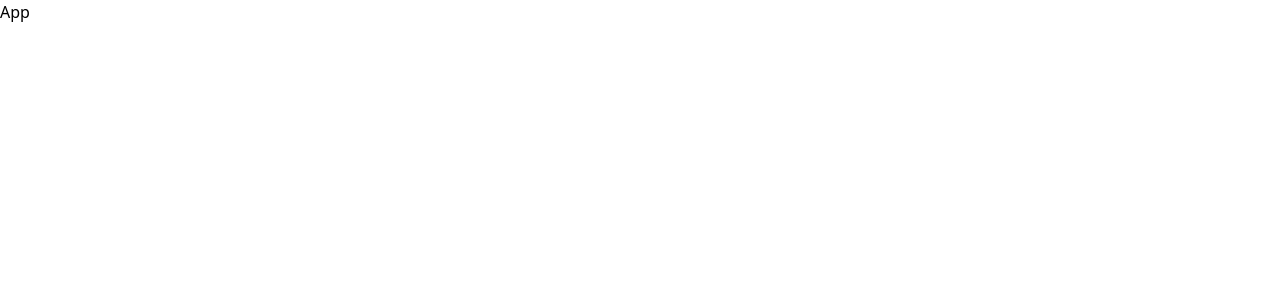
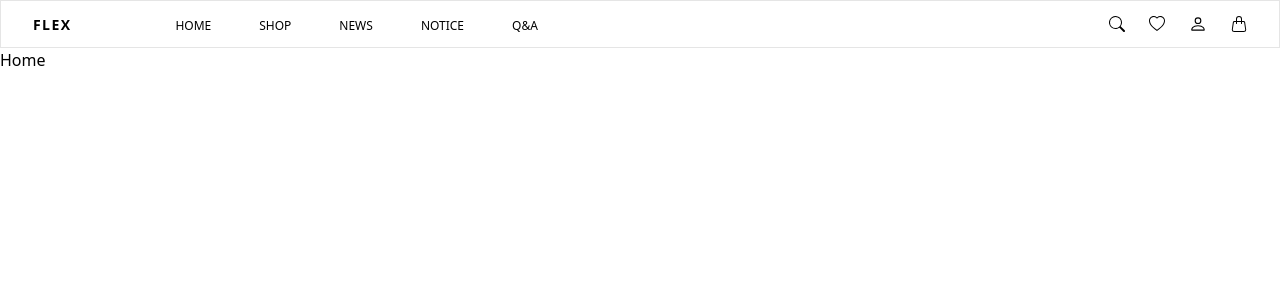
Before and after one commit to imkhanh/ecommerce-app-v1, a React (Create React App) app in the folder client/: page / in a window 1280 px wide. Shown: the top 300 px of the page. Built offline with nearby package versions, Linux system fonts and the light colour scheme.

Commit message:
first commit

```diff
--- a/client/public/index.html
+++ b/client/public/index.html
@@ -6,18 +6,13 @@
   <link rel="icon" href="%PUBLIC_URL%/favicon.ico" />
   <meta name="viewport" content="width=device-width, initial-scale=1" />
   <meta name="theme-color" content="#000000" />
-  <meta name="description" content="Web site created using create-react-app" />
-  <link rel="apple-touch-icon" href="%PUBLIC_URL%/logo192.png" />
+  <meta name="description" content="Ecommerce Shop  | Khanh Nguyen" />
 
-  <link rel="manifest" href="%PUBLIC_URL%/manifest.json" />
-
-  <title>Knovv Shop  | Khanh Nguyen</title>
+  <title>Ecommerce Shop  | Khanh Nguyen</title>
 </head>
 
 <body>
-  <noscript>You need to enable JavaScript to run this app.</noscript>
   <div id="root"></div>
-
 </body>
 
 </html>
--- a/client/src/App.js
+++ b/client/src/App.js
@@ -1,7 +1,21 @@
-import React from 'react';
+import React, { useReducer } from 'react';
+import { LayoutContext } from './components/Shop/Layout/Layout';
+import { layoutState, layoutReducer } from './components/Shop/Layout/LayoutContext';
+import { BrowserRouter as Router, Routes, Route } from 'react-router-dom';
+
+import { Home } from './components/Shop/Home/Home';
 
 const App = () => {
-	return <div>App</div>;
+	const [state, dispatch] = useReducer(layoutReducer, layoutState);
+	return (
+		<LayoutContext.Provider value={{ state, dispatch }}>
+			<Router>
+				<Routes>
+					<Route path="/" element={<Home />} />
+				</Routes>
+			</Router>
+		</LayoutContext.Provider>
+	);
 };
 
 export default App;
--- /dev/null
+++ b/client/src/components/Shop/Home/Home.js
@@ -0,0 +1,15 @@
+import React, { createContext, useReducer } from 'react';
+import { homeReducer, homeState } from './HomeContext';
+import Layout from '../Layout/Layout';
+
+export const HomeContext = createContext();
+
+export const Home = () => {
+	const [state, dispatch] = useReducer(homeReducer, homeState);
+
+	return (
+		<HomeContext.Provider value={{ state, dispatch }}>
+			<Layout children={<div className="h-[2000px]">Home</div>} />
+		</HomeContext.Provider>
+	);
+};
--- /dev/null
+++ b/client/src/components/Shop/Home/HomeContext.js
@@ -0,0 +1,11 @@
+export const homeState = {};
+
+export const homeReducer = (state = homeState, action) => {
+	switch (action.type) {
+		case '':
+			return '';
+
+		default:
+			return state;
+	}
+};
--- /dev/null
+++ b/client/src/components/Shop/Layout/Header.js
@@ -0,0 +1,76 @@
+import React, { useState } from 'react';
+import { Link } from 'react-router-dom';
+import { BsHandbag, BsHeart, BsSearch, BsPerson } from 'react-icons/bs';
+
+const Header = () => {
+	const [click, setClick] = useState(false);
+
+	const menuLinks = [
+		{ label: 'Home', to: '/' },
+		{ label: 'Shop', to: '/shop' },
+		{ label: 'News', to: '/news' },
+		{ label: 'Notice', to: '/notice' },
+		{ label: 'Q&A', to: '/question-and-answer' },
+	];
+
+	return (
+		<div className="h-12 w-full fixed top-0 left-0 bg-white border border-black/10 z-20">
+			<div className="relative px-8 md:px-4 h-full max-w-7xl mx-auto w-full flex items-center justify-between duration-200 ease-in-out">
+				<div className="hidden md:block cursor-pointer">
+					<span onClick={() => setClick(!click)}>{click ? 'Close' : 'Menu'}</span>
+				</div>
+				<div className="flex items-center">
+					<div className="mr-20 lg:mr-12 md:mr-0 duration-200 ease-in-out">
+						<Link to="/" className="text-sm font-bold uppercase tracking-widest">
+							Flex
+						</Link>
+					</div>
+
+					<ul
+						className={`flex items-center md:flex-col md:justify-center md:absolute md:top-12 md:w-full md:h-screen md:bg-gray-100 ${
+							click ? 'md:opacity-100 md:left-0' : 'md:opacity-0 md:-left-full'
+						} duration-300 ease-in-out`}
+					>
+						{menuLinks.map((link, index) => {
+							return (
+								<li key={index}>
+									<Link
+										to={link.to}
+										className="mx-6 lg:mx-4 md:mx-0 md:my-6 md:block text-xs md:text-lg uppercase font-light md:font-medium text-black hover:text-black/80  duration-200 ease-in-out"
+									>
+										{link.label}
+									</Link>
+								</li>
+							);
+						})}
+					</ul>
+				</div>
+
+				<div className="flex items-center justify-end space-x-6 lg:space-x-4 duration-200 ease-in-out">
+					<div className="md:hidden block">
+						<span>
+							<BsSearch />
+						</span>
+					</div>
+					<div className="md:hidden block">
+						<span>
+							<BsHeart />
+						</span>
+					</div>
+					<div className="">
+						<span className="text-lg">
+							<BsPerson />
+						</span>
+					</div>
+					<div className="relative">
+						<span>
+							<BsHandbag />
+						</span>
+					</div>
+				</div>
+			</div>
+		</div>
+	);
+};
+
+export default Header;
--- /dev/null
+++ b/client/src/components/Shop/Layout/Layout.js
@@ -0,0 +1,15 @@
+import React, { createContext } from 'react';
+import Header from './Header';
+
+export const LayoutContext = createContext();
+
+const Layout = ({ children }) => {
+	return (
+		<>
+			<Header />
+			<div className="pt-12">{children}</div>
+		</>
+	);
+};
+
+export default Layout;
--- /dev/null
+++ b/client/src/components/Shop/Layout/LayoutContext.js
@@ -0,0 +1,11 @@
+export const layoutState = {};
+
+export const layoutReducer = (state = layoutState, action) => {
+	switch (action.type) {
+		case '':
+			return state;
+
+		default:
+			return state;
+	}
+};
```
Also changed, not shown: client/public/logo192.png (deleted), client/public/logo512.png (deleted), client/public/manifest.json (deleted), client/public/robots.txt (deleted).
